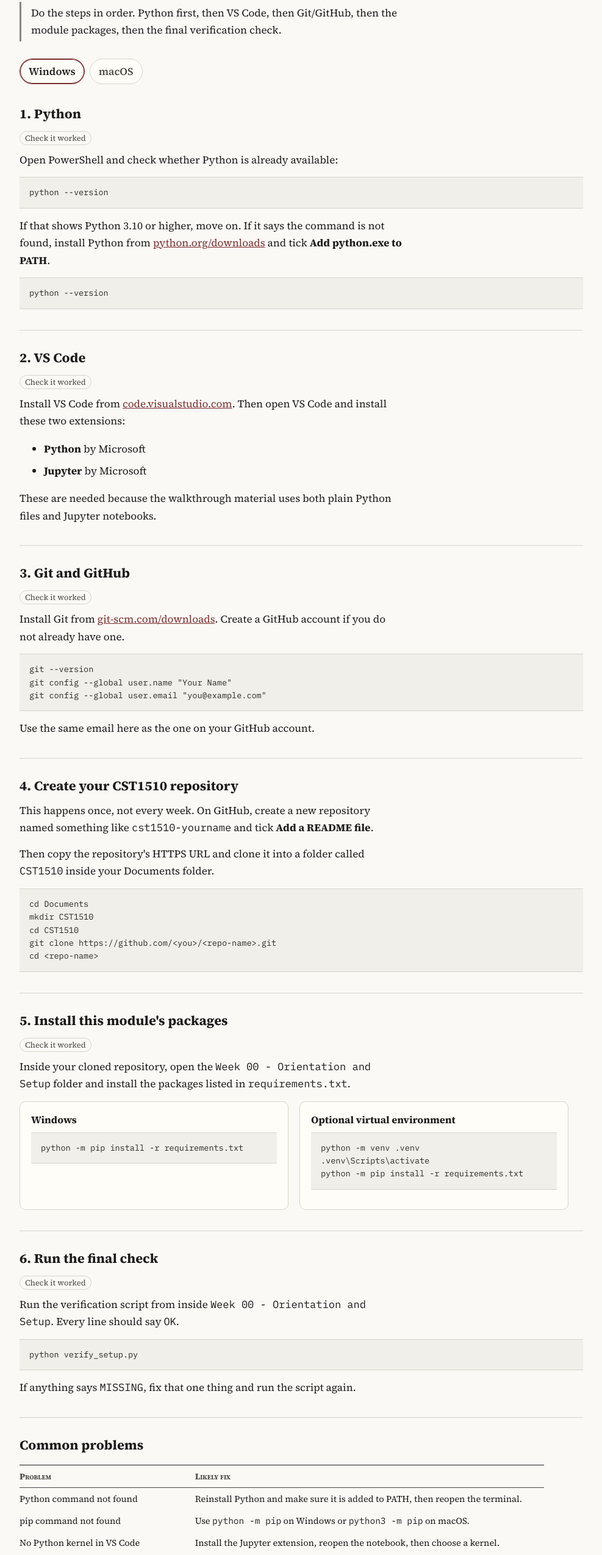
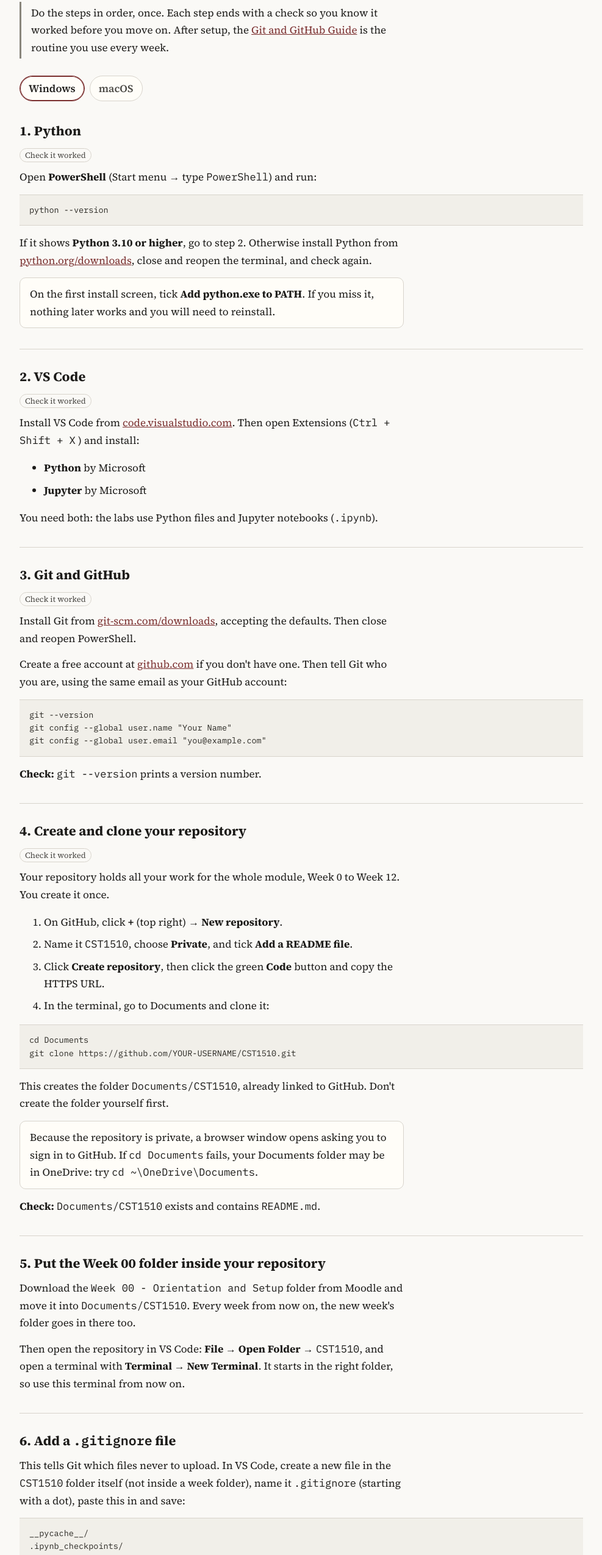
Before and after one commit to anna29/CST1510, a website: page setup-guide.html in a window 1280 px wide. Shown: the part 240-2790 px from the top of the page at 61% size, without its empty margins (146-1133 px from the left). Drawn offline with Linux system fonts and the light colour scheme.

Commit message:
Add files via upload

```diff
--- a/setup-guide.html
+++ b/setup-guide.html
@@ -52,144 +52,157 @@
       --accent: #d98c8c; --code-bg: #1f211f; --code-ink: #ddd8cc; --card: #1d1f21;
     }
   }
+  span.os.active { display: inline; }
+  .tabs button:focus-visible { outline: 2px solid var(--accent); outline-offset: 2px; }
+  .note { background: var(--card); border: 1px solid var(--rule); border-radius: 10px; padding: 12px 16px; margin: 10px 0 14px; max-width: 70ch; }
+  .note p { margin: 0; }
 </style>
 </head>
 <body>
 <div class="page">
   <div class="breadcrumb">CST1510</div>
   <h1>Setup Guide</h1>
-  <p class="lede">Install Python, VS Code, Git and this module's packages in a clear order.
-    Use the Windows / macOS switch below to see the commands written the way your machine expects them.</p>
+  <p class="lede">Everything you need before Week 1: Python, VS Code, Git, your own GitHub repository,
+    and this module's packages. Choose your computer below and the commands will match it.</p>
 
   <div class="callout">
-    <p>Do the steps in order. Python first, then VS Code, then Git/GitHub, then the module packages,
-      then the final verification check.</p>
+    <p>Do the steps in order, once. Each step ends with a check so you know it worked before you move on.
+      After setup, the <a href="git-and-github-guide.html">Git and GitHub Guide</a> is the routine you use every week.</p>
   </div>
 
-  <div class="tabs" aria-label="Operating system">
-    <button class="active" data-os="windows">Windows</button>
-    <button data-os="mac">macOS</button>
+  <div class="tabs" role="group" aria-label="Operating system">
+    <button class="active" data-os="windows" aria-pressed="true">Windows</button>
+    <button data-os="mac" aria-pressed="false">macOS</button>
   </div>
 
   <section>
     <h2>1. Python</h2>
     <span class="check">Check it worked</span>
-    <div class="os active" data-os-panel="windows">
-      <p>Open PowerShell and check whether Python is already available:</p>
-      <pre>python --version</pre>
-      <p>If that shows Python 3.10 or higher, move on. If it says the command is not found, install Python from
-        <a href="https://www.python.org/downloads/">python.org/downloads</a> and tick <b>Add python.exe to PATH</b>.</p>
-      <pre>python --version</pre>
-    </div>
-    <div class="os" data-os-panel="mac">
-      <p>Open Terminal and check whether Python is already available:</p>
-      <pre>python3 --version</pre>
-      <p>If that shows Python 3.10 or higher, move on. If not, install Python from
-        <a href="https://www.python.org/downloads/">python.org/downloads</a>, then reopen Terminal and check again.</p>
-      <pre>python3 --version</pre>
-    </div>
+    <div class="os active" data-os-panel="windows"><p>Open <b>PowerShell</b> (Start menu &rarr; type <code>PowerShell</code>) and run:</p></div>
+    <div class="os" data-os-panel="mac"><p>Open <b>Terminal</b> (<code>Cmd + Space</code> &rarr; type <code>Terminal</code>) and run:</p></div>
+    <div class="os active" data-os-panel="windows"><pre>python --version</pre></div>
+    <div class="os" data-os-panel="mac"><pre>python3 --version</pre></div>
+    <p>If it shows <b>Python 3.10 or higher</b>, go to step 2. Otherwise install Python from
+      <a href="https://www.python.org/downloads/">python.org/downloads</a>, close and reopen the terminal, and check again.</p>
+    <div class="os active" data-os-panel="windows"><div class="note"><p>On the first install screen, tick <b>Add python.exe to PATH</b>. If you miss it, nothing later works and you will need to reinstall.</p></div></div>
+    <div class="os" data-os-panel="mac"><div class="note"><p>Use the installer from python.org, not Homebrew. It avoids an <code>externally-managed-environment</code> error in step 7.</p></div></div>
   </section>
 
   <section>
     <h2>2. VS Code</h2>
     <span class="check">Check it worked</span>
     <p>Install VS Code from <a href="https://code.visualstudio.com/">code.visualstudio.com</a>.
-      Then open VS Code and install these two extensions:</p>
+      Then open Extensions (<span class="os active" data-os-panel="windows"><code>Ctrl + Shift + X</code></span>
+    <span class="os" data-os-panel="mac"><code>Cmd + Shift + X</code></span>) and install:</p>
     <ul>
       <li><b>Python</b> by Microsoft</li>
       <li><b>Jupyter</b> by Microsoft</li>
     </ul>
-    <p>These are needed because the walkthrough material uses both plain Python files and Jupyter notebooks.</p>
+    <p>You need both: the labs use Python files and Jupyter notebooks (<code>.ipynb</code>).</p>
   </section>
 
   <section>
     <h2>3. Git and GitHub</h2>
     <span class="check">Check it worked</span>
-    <p>Install Git from <a href="https://git-scm.com/downloads">git-scm.com/downloads</a>. Create a GitHub account if you do not already have one.</p>
-    <div class="os active" data-os-panel="windows">
-      <pre>git --version
+    <div class="os active" data-os-panel="windows"><p>Install Git from <a href="https://git-scm.com/downloads">git-scm.com/downloads</a>, accepting the defaults. Then close and reopen PowerShell.</p></div>
+    <div class="os" data-os-panel="mac"><p>Run <code>git --version</code>. If Git is missing, your Mac offers to install it (the Command Line Tools): accept. You can also install it from <a href="https://git-scm.com/downloads">git-scm.com/downloads</a>.</p></div>
+    <p>Create a free account at <a href="https://github.com/">github.com</a> if you don't have one. Then tell Git who you are,
+      using the same email as your GitHub account:</p>
+    <pre>git --version
 git config --global user.name "Your Name"
 git config --global user.email "you@example.com"</pre>
-    </div>
-    <div class="os" data-os-panel="mac">
-      <pre>git --version
-git config --global user.name "Your Name"
-git config --global user.email "you@example.com"</pre>
-    </div>
-    <p>Use the same email here as the one on your GitHub account.</p>
+    <p><b>Check:</b> <code>git --version</code> prints a version number.</p>
   </section>
 
   <section>
-    <h2>4. Create your CST1510 repository</h2>
-    <p>This happens once, not every week. On GitHub, create a new repository named something like
-      <code>cst1510-yourname</code> and tick <b>Add a README file</b>.</p>
-    <p>Then copy the repository's HTTPS URL and clone it into a folder called <code>CST1510</code> inside your Documents folder.</p>
-    <div class="os active" data-os-panel="windows">
-      <pre>cd Documents
-mkdir CST1510
-cd CST1510
-git clone https://github.com/&lt;you&gt;/&lt;repo-name&gt;.git
-cd &lt;repo-name&gt;</pre>
-    </div>
-    <div class="os" data-os-panel="mac">
-      <pre>cd ~/Documents
-mkdir CST1510
-cd CST1510
-git clone https://github.com/&lt;you&gt;/&lt;repo-name&gt;.git
-cd &lt;repo-name&gt;</pre>
-    </div>
+    <h2>4. Create and clone your repository</h2>
+    <span class="check">Check it worked</span>
+    <p>Your repository holds all your work for the whole module, Week 0 to Week 12. You create it once.</p>
+    <ol>
+      <li>On GitHub, click <b>+</b> (top right) &rarr; <b>New repository</b>.</li>
+      <li>Name it <code>CST1510</code>, choose <b>Private</b>, and tick <b>Add a README file</b>.</li>
+      <li>Click <b>Create repository</b>, then click the green <b>Code</b> button and copy the HTTPS URL.</li>
+      <li>In the terminal, go to Documents and clone it:</li>
+    </ol>
+    <div class="os active" data-os-panel="windows"><pre>cd Documents
+git clone https://github.com/YOUR-USERNAME/CST1510.git</pre></div>
+    <div class="os" data-os-panel="mac"><pre>cd ~/Documents
+git clone https://github.com/YOUR-USERNAME/CST1510.git</pre></div>
+    <p>This creates the folder <code>Documents/CST1510</code>, already linked to GitHub. Don't create the folder yourself first.</p>
+    <div class="os active" data-os-panel="windows"><div class="note"><p>Because the repository is private, a browser window opens asking you to sign in to GitHub. If <code>cd Documents</code> fails, your Documents folder may be in OneDrive: try <code>cd ~\OneDrive\Documents</code>.</p></div></div>
+    <div class="os" data-os-panel="mac"><div class="note"><p>Because the repository is private, Git asks you to sign in. Enter your GitHub username, and when it asks for a password paste a <b>personal access token</b> (see Common problems). Your Mac remembers it afterwards.</p></div></div>
+    <p><b>Check:</b> <code>Documents/CST1510</code> exists and contains <code>README.md</code>.</p>
   </section>
 
   <section>
-    <h2>5. Install this module's packages</h2>
-    <span class="check">Check it worked</span>
-    <p>Inside your cloned repository, open the <code>Week 00 - Orientation and Setup</code> folder and install the packages listed in <code>requirements.txt</code>.</p>
-    <div class="grid">
-      <div class="card os active" data-os-panel="windows">
-        <h3>Windows</h3>
-        <pre>python -m pip install -r requirements.txt</pre>
-      </div>
-      <div class="card os active" data-os-panel="windows">
-        <h3>Optional virtual environment</h3>
-        <pre>python -m venv .venv
-.venv\Scripts\activate
-python -m pip install -r requirements.txt</pre>
-      </div>
-      <div class="card os" data-os-panel="mac">
-        <h3>macOS</h3>
-        <pre>pip3 install -r requirements.txt</pre>
-      </div>
-      <div class="card os" data-os-panel="mac">
-        <h3>Optional virtual environment</h3>
-        <pre>python3 -m venv .venv
-source .venv/bin/activate
-pip3 install -r requirements.txt</pre>
-      </div>
-    </div>
+    <h2>5. Put the Week 00 folder inside your repository</h2>
+    <p>Download the <code>Week 00 - Orientation and Setup</code> folder from Moodle and move it into <code>Documents/CST1510</code>.
+      Every week from now on, the new week's folder goes in there too.</p>
+    <p>Then open the repository in VS Code: <b>File &rarr; Open Folder</b> &rarr; <code>CST1510</code>, and open a terminal
+      with <b>Terminal &rarr; New Terminal</b>. It starts in the right folder, so use this terminal from now on.</p>
   </section>
 
   <section>
-    <h2>6. Run the final check</h2>
+    <h2>6. Add a <code>.gitignore</code> file</h2>
+    <p>This tells Git which files never to upload. In VS Code, create a new file in the <code>CST1510</code> folder itself
+      (not inside a week folder), name it <code>.gitignore</code> (starting with a dot), paste this in and save:</p>
+    <pre>__pycache__/
+.ipynb_checkpoints/
+.DS_Store
+.env</pre>
+    <p>The <a href="git-and-github-guide.html">Git and GitHub Guide</a> explains what each line is.</p>
+  </section>
+
+  <section>
+    <h2>7. Install this module's packages</h2>
     <span class="check">Check it worked</span>
-    <p>Run the verification script from inside <code>Week 00 - Orientation and Setup</code>. Every line should say <code>OK</code>.</p>
-    <div class="os active" data-os-panel="windows">
-      <pre>python verify_setup.py</pre>
-    </div>
-    <div class="os" data-os-panel="mac">
-      <pre>python3 verify_setup.py</pre>
-    </div>
-    <p>If anything says <code>MISSING</code>, fix that one thing and run the script again.</p>
+    <p>In the VS Code terminal:</p>
+    <div class="os active" data-os-panel="windows"><pre>cd "Week 00 - Orientation and Setup"
+python -m pip install -r requirements.txt</pre></div>
+    <div class="os" data-os-panel="mac"><pre>cd "Week 00 - Orientation and Setup"
+python3 -m pip install -r requirements.txt</pre></div>
+    <p>This installs everything used across all 12 weeks, so you won't need to install anything most weeks.</p>
+  </section>
+
+  <section>
+    <h2>8. Run the final check</h2>
+    <span class="check">Check it worked</span>
+    <p>Still inside the Week 00 folder:</p>
+    <div class="os active" data-os-panel="windows"><pre>python verify_setup.py</pre></div>
+    <div class="os" data-os-panel="mac"><pre>python3 verify_setup.py</pre></div>
+    <p>Every line should say <code>OK</code>. If anything says <code>MISSING</code>, the line under it tells you the fix.
+      Do that one thing and run the script again. It also checks that the Week 00 folder is inside your repository and that
+      <code>.gitignore</code> is in the right place.</p>
+  </section>
+
+  <section>
+    <h2>9. Make your first push</h2>
+    <span class="check">Check it worked</span>
+    <p>Go back up to the repository folder and save everything to GitHub:</p>
+    <pre>cd ..
+git add .
+git commit -m "Week 0 setup"
+git push</pre>
+    <p>Open your repository on GitHub and check you can see the Week 00 folder and <code>.gitignore</code>.
+      Then go to <b>Settings &rarr; Collaborators &rarr; Add people</b> and add your lecturer (<code>anna29</code>),
+      so the repository link you submit can be opened.</p>
+    <p>You're ready for Week 1. From now on, follow the <a href="git-and-github-guide.html">Git and GitHub Guide</a>
+      at the end of every lab.</p>
   </section>
 
   <section>
     <h2>Common problems</h2>
     <table>
       <tr><th>Problem</th><th>Likely fix</th></tr>
-      <tr><td>Python command not found</td><td>Reinstall Python and make sure it is added to PATH, then reopen the terminal.</td></tr>
-      <tr><td>pip command not found</td><td>Use <code>python -m pip</code> on Windows or <code>python3 -m pip</code> on macOS.</td></tr>
-      <tr><td>No Python kernel in VS Code</td><td>Install the Jupyter extension, reopen the notebook, then choose a kernel.</td></tr>
-      <tr><td>git command not found</td><td>Restart the terminal after installing Git. On Windows, try Git Bash if PowerShell still cannot see Git.</td></tr>
-      <tr><td>Permission error installing packages on macOS</td><td>Use a virtual environment or add <code>--user</code> to the pip command.</td></tr>
+      <tr><td>Python command not found</td><td>Reinstall Python (Windows: tick <b>Add python.exe to PATH</b>), then reopen the terminal.</td></tr>
+      <tr><td>Typing <code>python3</code> on Windows opens the Microsoft Store</td><td>On Windows, use <code>python</code>, not <code>python3</code>.</td></tr>
+      <tr><td>pip errors or <code>pip: command not found</code></td><td>Use the exact command from step 7: <span class="os active" data-os-panel="windows"><code>python</code></span><span class="os" data-os-panel="mac"><code>python3</code></span> <code>-m pip install -r requirements.txt</code>.</td></tr>
+      <tr><td><code>externally-managed-environment</code> (macOS)</td><td>You're using a different Python, such as Homebrew's. Install Python from python.org and run step 7 again.</td></tr>
+      <tr><td><code>git</code>: command not found</td><td>Close and reopen the terminal (and VS Code) after installing Git.</td></tr>
+      <tr><td>Git asks for a password and rejects it</td><td>GitHub needs a <b>personal access token</b>, not your password. On GitHub: Settings &rarr; Developer settings &rarr; Personal access tokens &rarr; Tokens (classic) &rarr; Generate new token, tick <b>repo</b>, copy it and paste it as the password.</td></tr>
+      <tr><td><code>fatal: not a git repository</code></td><td>You're not inside the <code>CST1510</code> folder. Open it in VS Code and use its terminal.</td></tr>
+      <tr><td><code>verify_setup.py</code> says the folder is not inside your repository</td><td>Move the Week 00 folder into <code>Documents/CST1510</code> (step 5).</td></tr>
+      <tr><td>No Python kernel for a <code>.ipynb</code> notebook</td><td>Install the Jupyter extension (step 2), reopen the notebook and click <b>Select Kernel</b> (top right).</td></tr>
     </table>
   </section>
 
@@ -201,18 +214,19 @@ pip3 install -r requirements.txt</pre>
     var panels = document.querySelectorAll("[data-os-panel]");
     function setOS(name) {
       buttons.forEach(function (button) {
-        button.classList.toggle("active", button.dataset.os === name);
+        var on = button.dataset.os === name;
+        button.classList.toggle("active", on);
+        button.setAttribute("aria-pressed", on ? "true" : "false");
       });
       panels.forEach(function (panel) {
         panel.classList.toggle("active", panel.dataset.osPanel === name);
       });
     }
     buttons.forEach(function (button) {
-      button.addEventListener("click", function () {
-        setOS(button.dataset.os);
-      });
+      button.addEventListener("click", function () { setOS(button.dataset.os); });
     });
-    setOS("windows");
+    var ua = navigator.userAgent || "";
+    setOS(/Mac/i.test(ua) && !/Windows/i.test(ua) ? "mac" : "windows");
   }());
 </script>
 </body>
```
